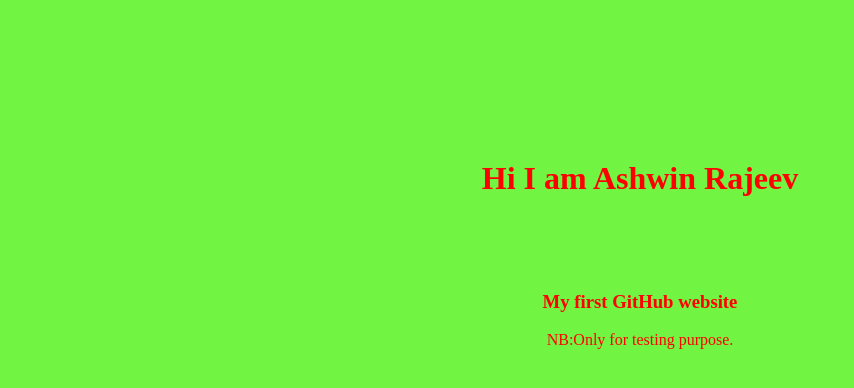
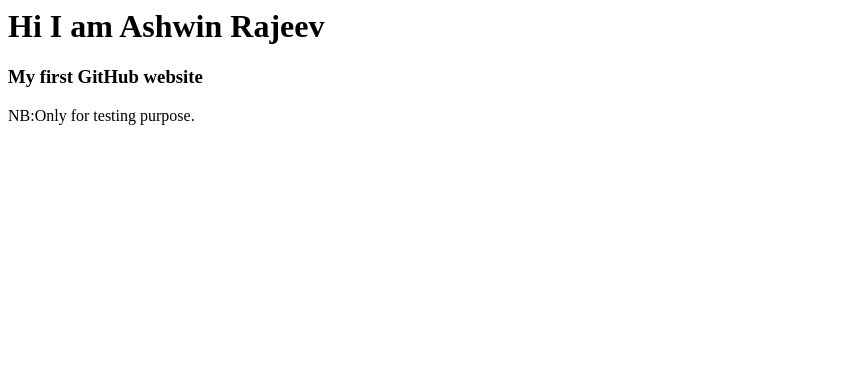
Before and after one commit to qburst-ashwinr/sherzon.github.io, a plain HTML site: page index.html in a window 1280 px wide. Shown: the whole page, without its empty margins (0-854 px from the left). Drawn offline with Linux system fonts and the light colour scheme.

Commit message:
Update index.html

```diff
--- a/index.html
+++ b/index.html
@@ -1,23 +1,8 @@
 <html>
 <head>
-	<title>GitHub Application</title>
-	<style type="text/css">
-		h1,h3{
-			margin-top: 5em;
-			text-align: center;
-			color:red;
-		}
-		body{
-			background-color: #71f442;
-		}
-		p{
-			text-align: center;
-			color:red;
-		}
-	</style>
+<title>GitHub Application</title>
 </head>
 <body>
-
 <h1>Hi I am Ashwin Rajeev</h1>
 <h3>My first GitHub website</h3>
 <p>NB:Only for testing purpose.</p>
```
